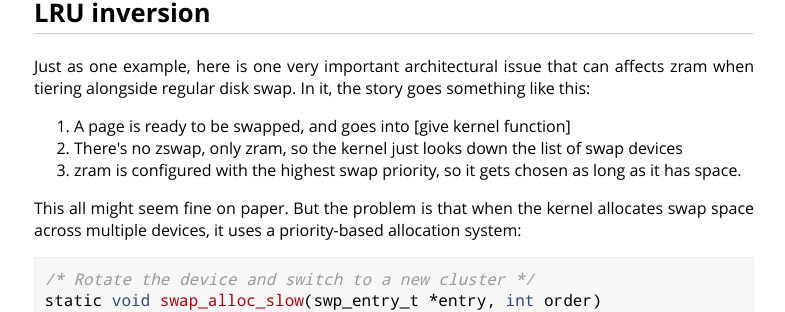
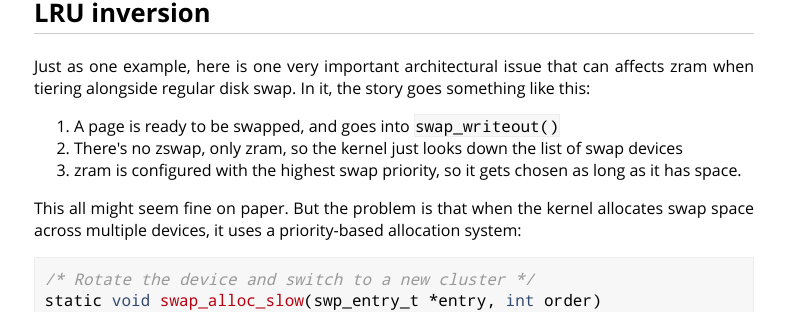
Before and after one commit to cdown/chrisdown.name, a Jekyll site: the page built from _posts/2025-01-06-zswap-vs-zram-when-to-use-what.md, in a window 1280 px wide and 900 px high, scrolled down 4565 px. Shown: the part 145-457 px from the top of the window, without its empty margins (246-1031 px from the left). Built offline with Jekyll 4.4.1, drawn with Linux system fonts in a browser that asks for light colours.

Commit message:
zram: Fill in missing swap_writeout()

```diff
--- a/_posts/2025-01-06-zswap-vs-zram-when-to-use-what.md
+++ b/_posts/2025-01-06-zswap-vs-zram-when-to-use-what.md
@@ -270,7 +270,7 @@ Just as one example, here is one very important architectural issue that can
 affects zram when tiering alongside regular disk swap. In it, the story goes
 something like this:
 
-1. A page is ready to be swapped, and goes into [give kernel function]
+1. A page is ready to be swapped, and goes into `swap_writeout()`
 2. There's no zswap, only zram, so the kernel just looks down the list of swap devices
 3. zram is configured with the highest swap priority, so it gets chosen as
    long as it has space.
```
